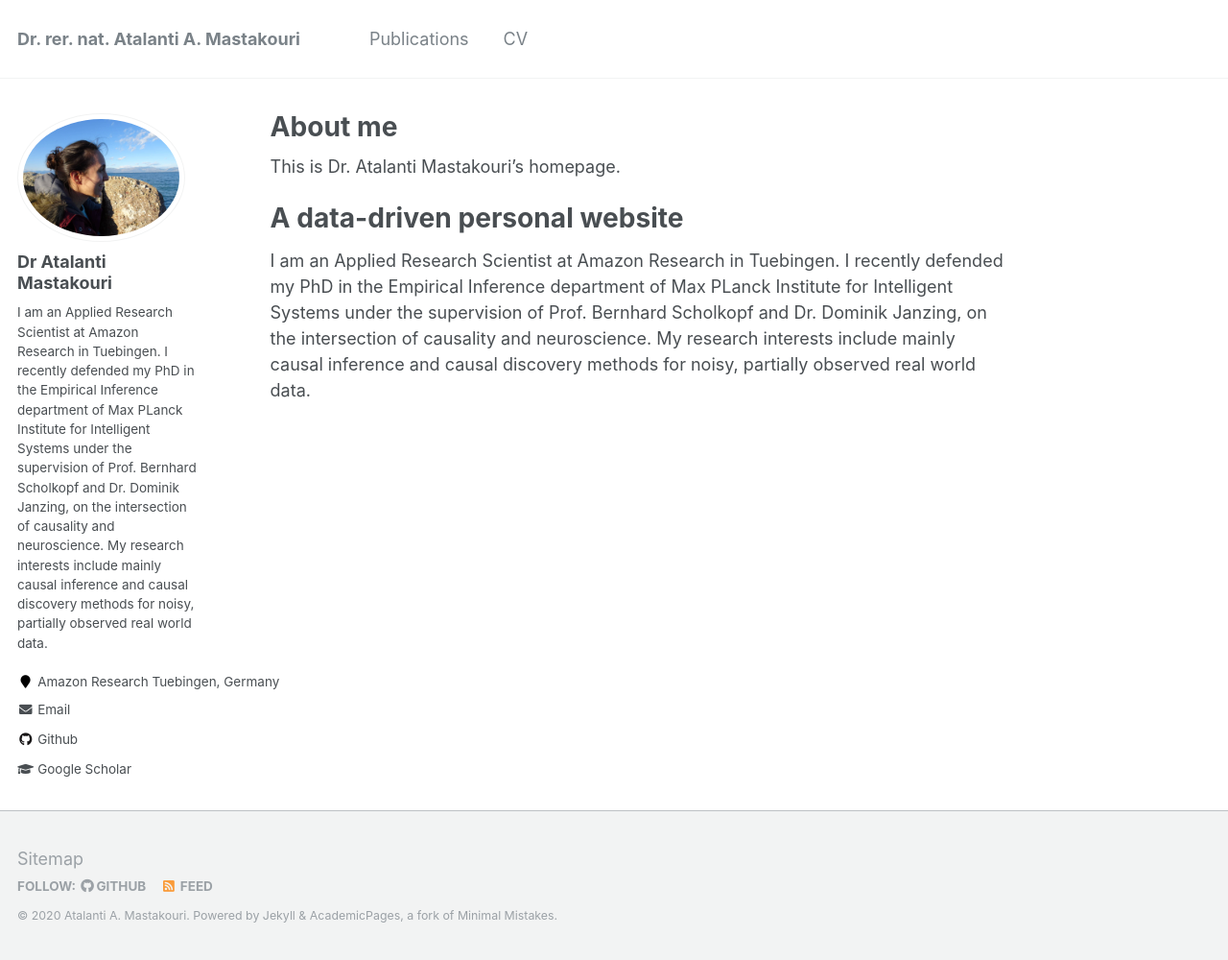
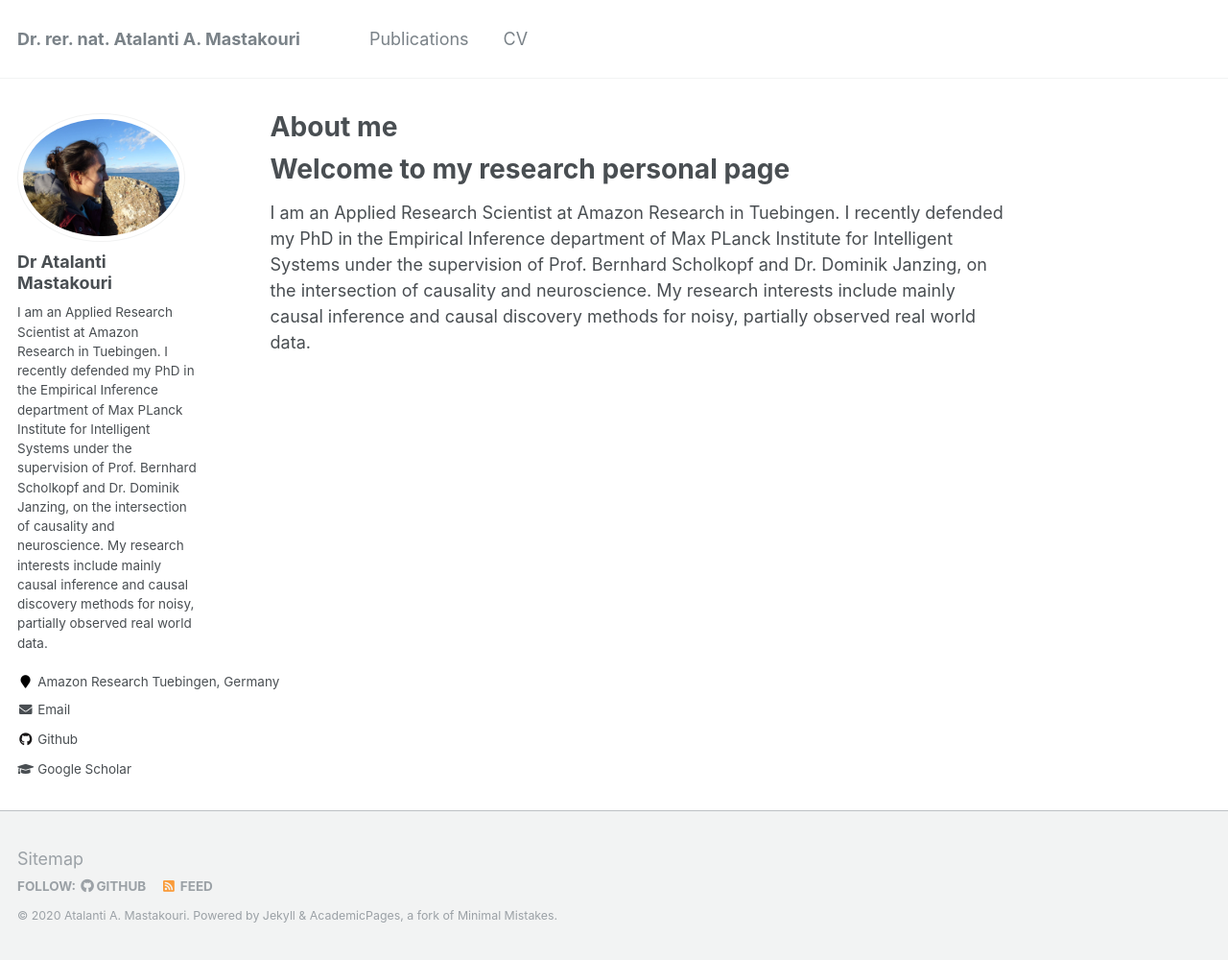
Before and after one commit to atalanti/atalanti.github.io, a Jekyll site: the page built from _pages/about.md, in a window 1280 px wide and 1000 px high. Shown: the whole window at 96% size. Built offline with Jekyll 4.4.1, drawn with Linux system fonts in a browser that asks for light colours.

Commit message:
Update about.md

```diff
--- a/_pages/about.md
+++ b/_pages/about.md
@@ -8,8 +8,6 @@
   - /about.html
 ---
 
-This is Dr. Atalanti Mastakouri's homepage.
-
-A data-driven personal website
+Welcome to my research personal page
 ======
 I am an Applied Research Scientist at Amazon Research in Tuebingen. I recently defended my PhD in the Empirical Inference department of Max PLanck Institute for Intelligent Systems under the supervision of Prof. Bernhard Scholkopf and Dr. Dominik Janzing, on the intersection of causality and neuroscience. My research interests include mainly causal inference and causal discovery methods for noisy, partially observed real world data.
```
